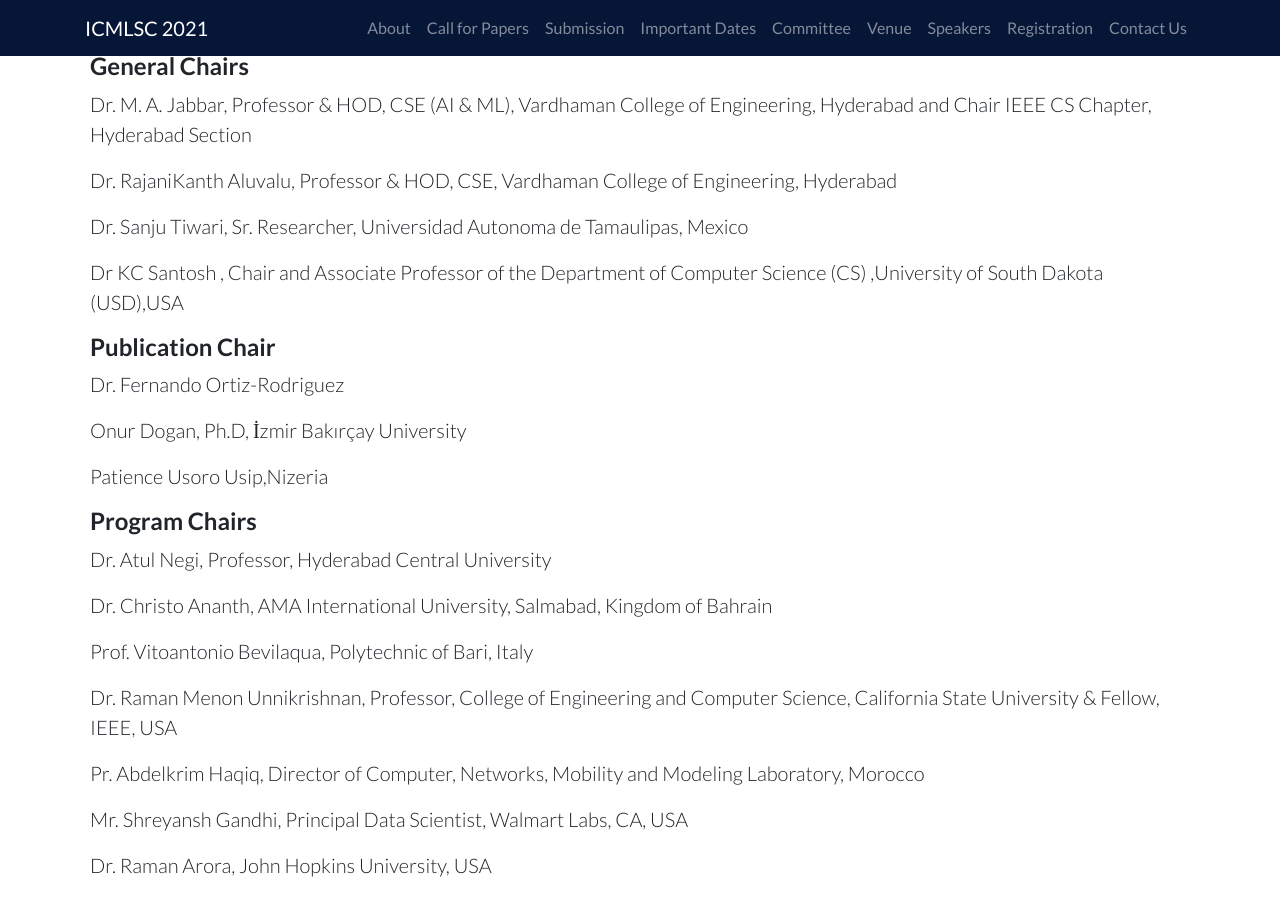
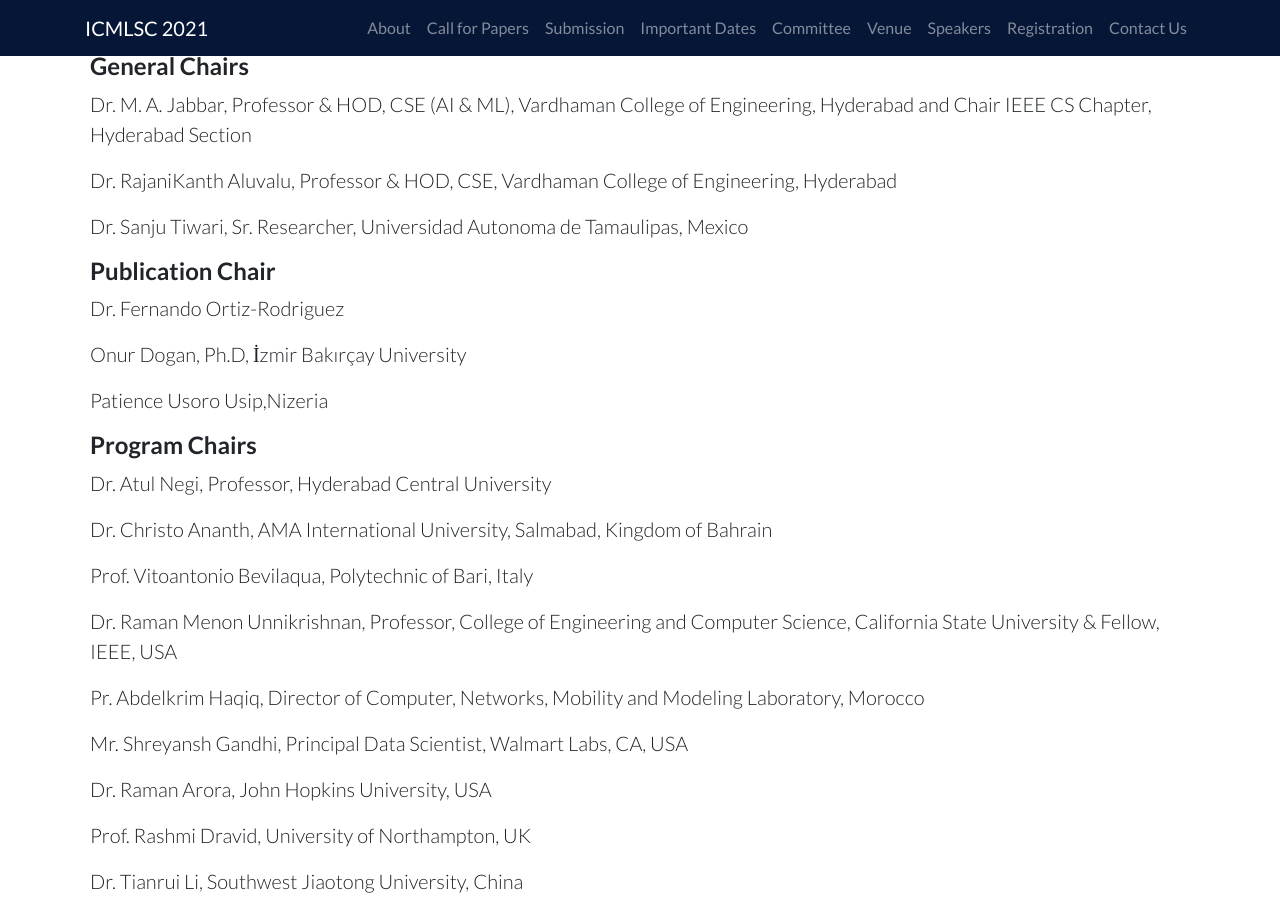
Before and after one commit to ieeevardhaman/icmlsc-website, a Jekyll site: the page built from pages/committee.md, in a window 1280 px wide and 900 px high, scrolled down 1188 px. Built offline with Jekyll 4.4.1, drawn with Linux system fonts in a browser that asks for light colours; our own code applies the rules of GitHub Pages for plain Markdown files.

Commit message:
Update committee.md

```diff
--- a/pages/committee.md
+++ b/pages/committee.md
@@ -32,8 +32,6 @@ Dr. M. A. Jabbar, Professor & HOD, CSE (AI & ML), Vardhaman College of Engineeri
 Dr. RajaniKanth Aluvalu, Professor & HOD, CSE, Vardhaman College of Engineering, Hyderabad
 
 Dr. Sanju Tiwari, Sr. Researcher, Universidad Autonoma de Tamaulipas, Mexico
-
-Dr KC Santosh , Chair and Associate Professor of the Department of Computer Science (CS) ,University of South Dakota (USD),USA
 
 #### Publication Chair
 
```
